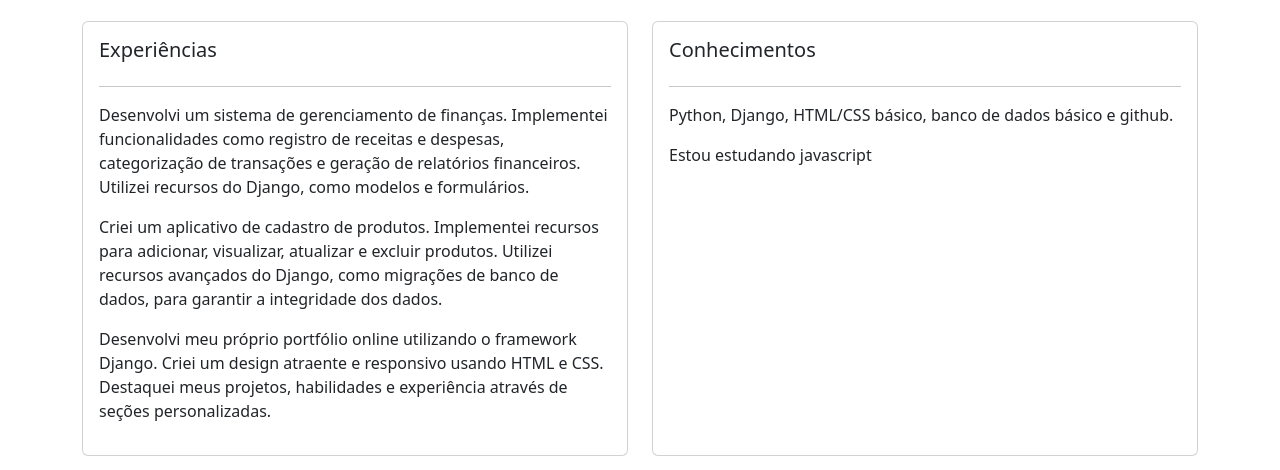
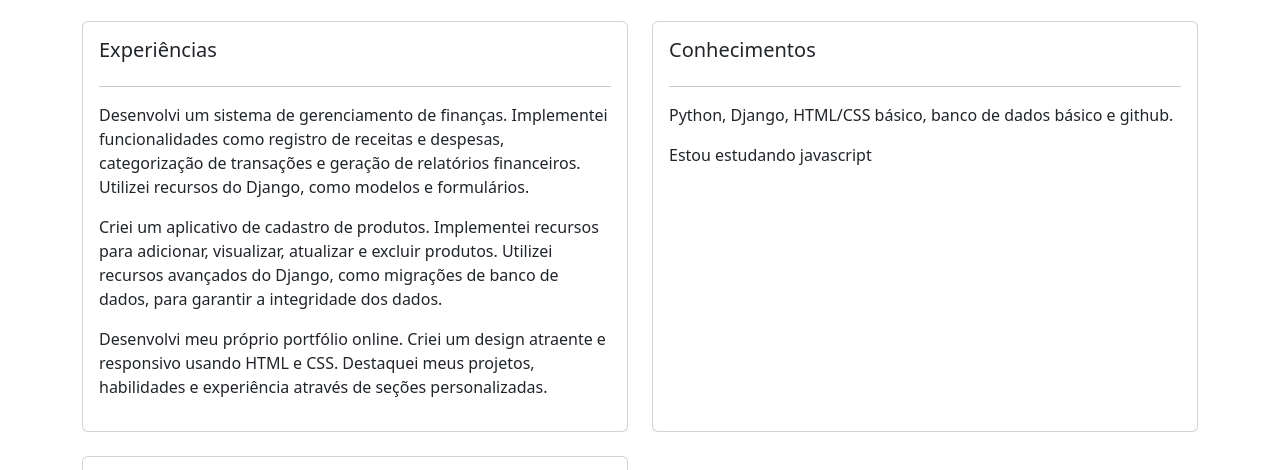
Before and after one commit to Hitalo-201/curriculo, a plain HTML site: page index.html in a window 1280 px wide. Shown: the part 451-921 px from the top of the page. Drawn offline with nearby package versions, Linux system fonts and the light colour scheme.

Commit message:
corrigindo um texto

```diff
--- a/index.html
+++ b/index.html
@@ -51,7 +51,7 @@
                Implementei recursos para adicionar, visualizar, atualizar e excluir produtos.
                Utilizei recursos avançados do Django, como migrações de banco de dados, para garantir a integridade dos dados.</p>
             <p>
-              Desenvolvi meu próprio portfólio online utilizando o framework Django.
+              Desenvolvi meu próprio portfólio online.
               Criei um design atraente e responsivo usando HTML e CSS.
               Destaquei meus projetos, habilidades e experiência através de seções personalizadas.
             </p>
```
